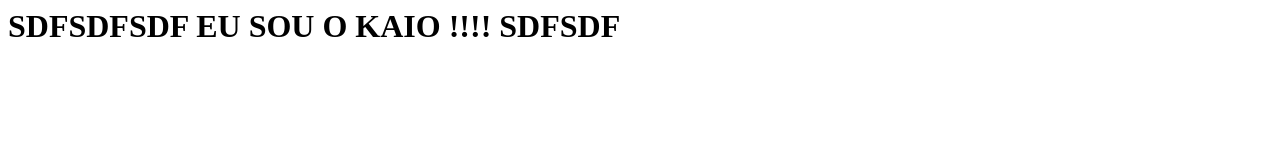
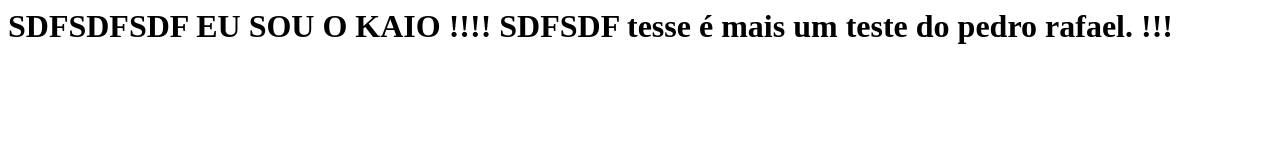
Before and after one commit to kaioabgnell/finart, a plain HTML site: page index.html in a window 1280 px wide. Drawn offline with Linux system fonts and the light colour scheme.

Commit message:
ajuste no index

```diff
--- a/index.html
+++ b/index.html
@@ -4,5 +4,7 @@
     </body>
     <h1>SDFSDFSDF
     EU SOU O KAIO !!!! SDFSDF
+
+    tesse é mais um teste do pedro rafael. !!!
     </h1>
 </html>
```
